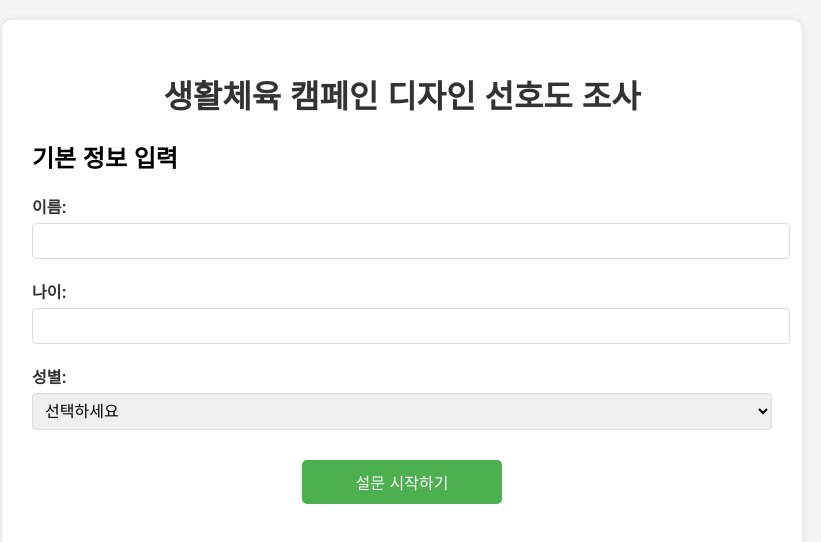
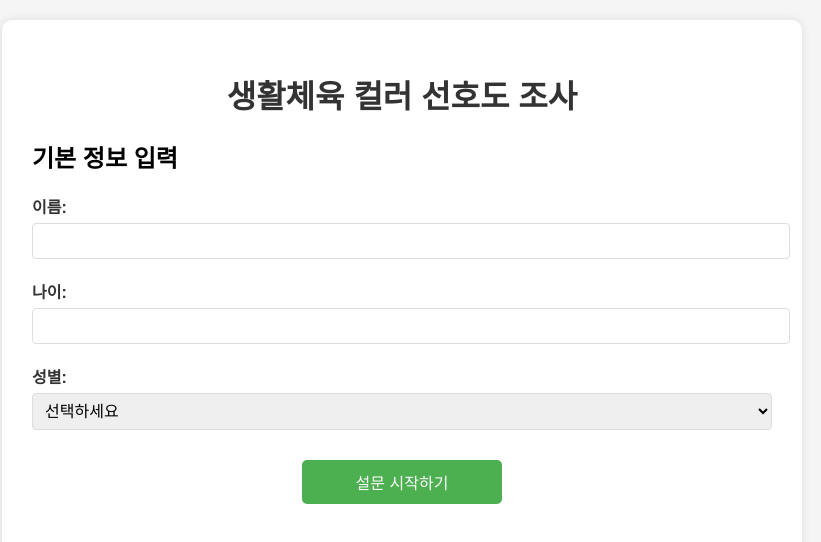
Before and after one commit to hwankyu28/Colepathy, a plain HTML site: page index.html in a window 1280 px wide. Shown: the whole page, without its empty margins (238-1059 px from the left). Drawn offline with Linux system fonts and the light colour scheme.

Commit message:
Add files via upload

```diff
--- a/index.html
+++ b/index.html
@@ -94,7 +94,7 @@
 </head>
 <body>
     <div class="container">
-        <h1>생활체육 캠페인 디자인 선호도 조사</h1>
+        <h1>생활체육 컬러 선호도 조사</h1>
         <div class="form-container">
             <h2>기본 정보 입력</h2>
             <form id="userInfoForm">
```
